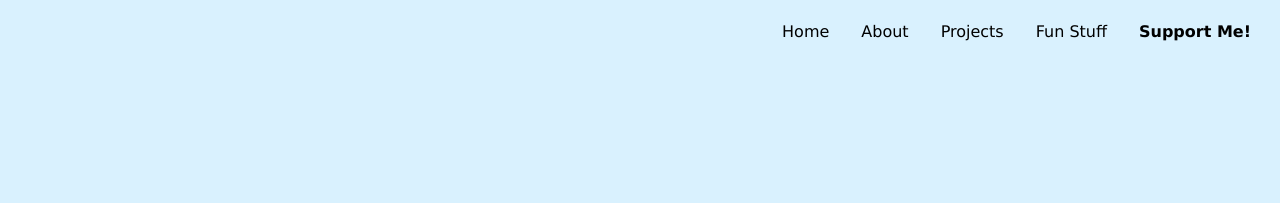
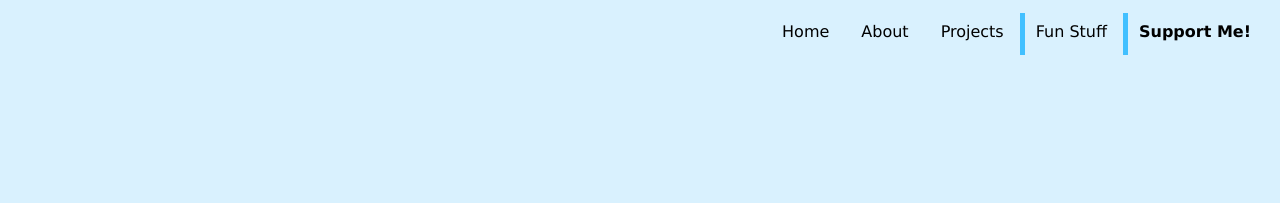
Before and after one commit to soocc/sooccsocks2, a Jekyll site: the page built from index.html, in a window 1280 px wide. Shown: the top 203 px of the page. Built offline with Jekyll 4.4.1, drawn with Linux system fonts in a browser that asks for light colours.

Commit message:
Update styles.css

```diff
--- a/styles/styles.css
+++ b/styles/styles.css
@@ -20,6 +20,7 @@
 .dropdown {
   float: right;
   overflow: hidden;
+  box-shadow: 5px 5px 0px #42c0ff;
 }
 
 /* Dropdown button */
@@ -39,7 +40,6 @@
 .navbar a:hover, .dropdown:hover .dropbtn {
   background-color: black;
   color: white;
-  box-shadow: 5px 5px 0px #42c0ff;
 }
 
 /* Dropdown content (hidden by default) */
```
